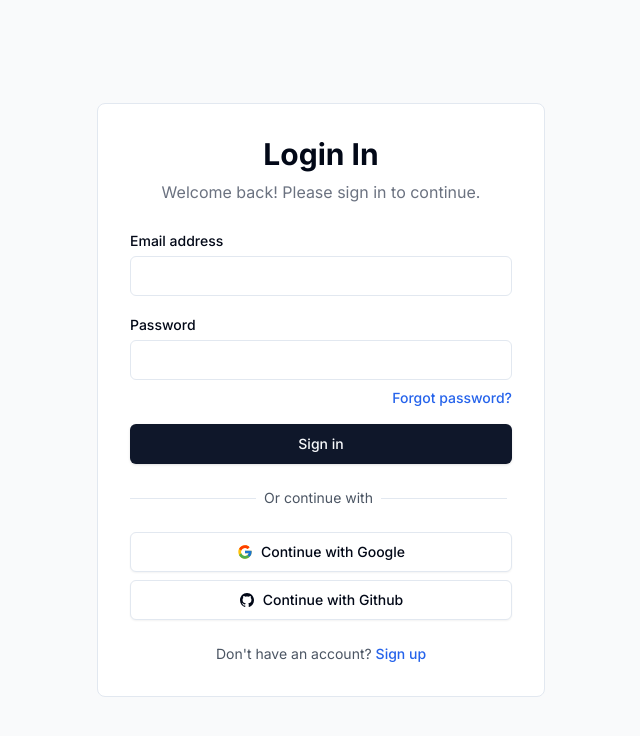
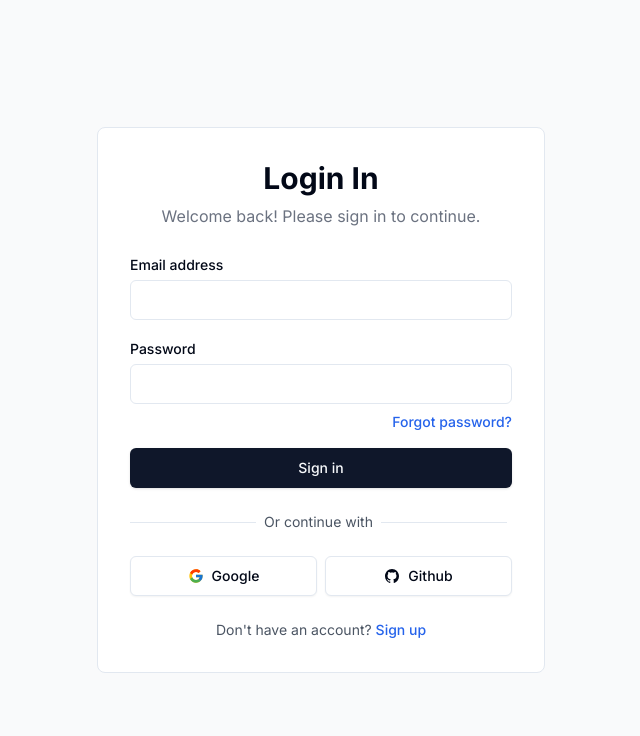
Before and after one commit to hayle01/Nextjs-Fullstack-App, a Next.js app: page /auth/signin in a window 1280 px wide. Shown: the top 736 px of the page, without its empty margins (319-959 px from the left). Built offline with nearby package versions, Linux system fonts and the light colour scheme.

Commit message:
fixes UI issues

```diff
--- a/app/auth/signin/page.tsx
+++ b/app/auth/signin/page.tsx
@@ -96,9 +96,9 @@ export default function SignIn() {
       </div>
 
       <div className="grid w-full items-center gap-4 mt-6">
-        <div className="flex flex-col gap-2">
-          <Button onClick={() => signIn('google', { callbackUrl: '/' })} size={"lg"} variant="outline" className="flex items-center w-full" ><FcGoogle className="w-6 h-6" /><span>Continue with Google</span></Button>
-          <Button onClick={() => signIn('github', { callbackUrl: '/' })} size={"lg"} variant="outline" className="flex items-center w-full" ><IoLogoGithub className="w-6 h-6" /><span>Continue with Github</span></Button>
+        <div className="flex items-center gap-2">
+          <Button onClick={() => signIn('google', { callbackUrl: '/' })} size={"lg"} variant="outline" className="flex items-center w-full" ><FcGoogle className="w-6 h-6" /><span>Google</span></Button>
+          <Button onClick={() => signIn('github', { callbackUrl: '/' })} size={"lg"} variant="outline" className="flex items-center w-full" ><IoLogoGithub className="w-6 h-6" /><span>Github</span></Button>
 
         </div>
       </div>
--- a/app/auth/signup/page.tsx
+++ b/app/auth/signup/page.tsx
@@ -99,9 +99,9 @@ export default function SignUp() {
             </div>
 
             <div className="grid w-full items-center gap-4 mt-6">
-              <div className="flex flex-col gap-2">
-                <Button onClick={() => signIn('google', { callbackUrl: '/' })} size={"lg"} variant="outline" className="flex items-center w-full" ><FcGoogle className="w-6 h-6" /><span>Continue with Google</span></Button>
-                <Button onClick={() => signIn('github', { callbackUrl: '/' })} size={"lg"} variant="outline" className="flex items-center w-full" ><IoLogoGithub className="w-6 h-6" /><span>Continue with Github</span></Button>
+              <div className="flex items-center gap-2">
+                <Button onClick={() => signIn('google', { callbackUrl: '/' })} size={"lg"} variant="outline" className="flex items-center w-full" ><FcGoogle className="w-6 h-6" /><span>Google</span></Button>
+                <Button onClick={() => signIn('github', { callbackUrl: '/' })} size={"lg"} variant="outline" className="flex items-center w-full" ><IoLogoGithub className="w-6 h-6" /><span>Github</span></Button>
 
               </div>
             </div>
```
